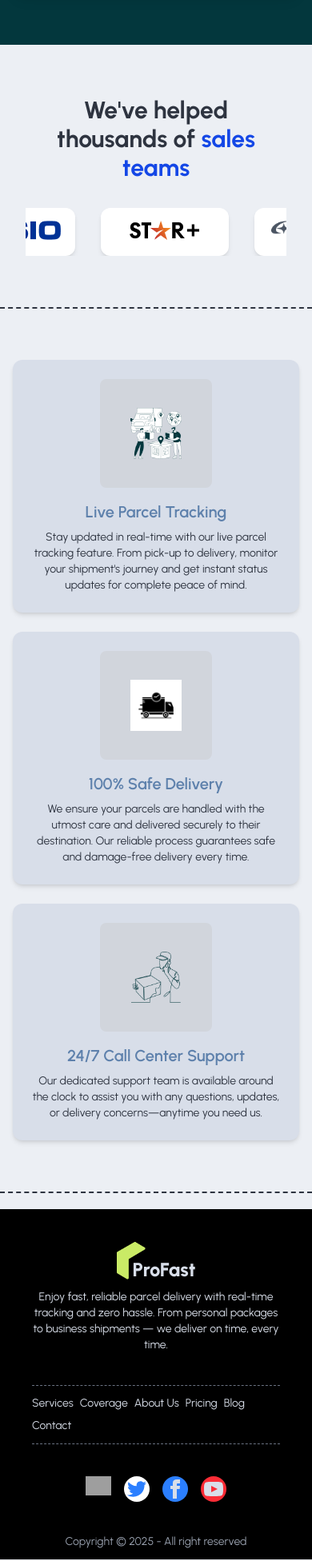
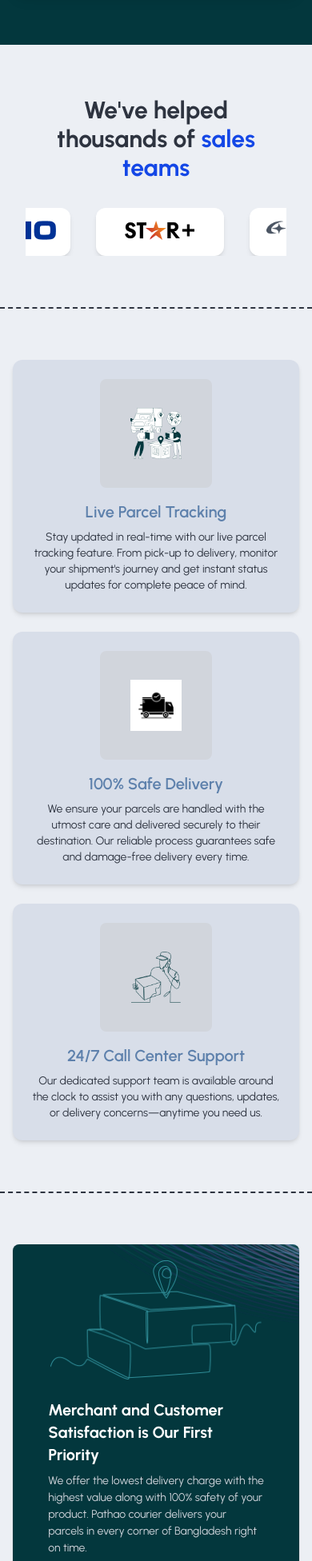
Before and after one commit to tanvir-hasan-code/Pro-First-Client, a React (Vite) app: page / in a window 390 px wide. Shown: the part 2780-4732 px from the top of the page at 80% size. Built offline with nearby package versions, Linux system fonts and the light colour scheme; grey boxes are pictures that could not be loaded.

Commit message:
Merchant Section Card Create

```diff
--- a/src/Pages/Home/Home/Home.jsx
+++ b/src/Pages/Home/Home/Home.jsx
@@ -5,6 +5,7 @@ import Services from '../../HomeComponents/OurServices/Services/Services';
 import useTitle from '../../../Hooks/useTitle';
 import SalesTeamSection from '../../HomeComponents/SalesTeamSection/SalesTeamSection';
 import FeatureCards from '../../HomeComponents/FeatureCard/FeatureCard';
+import MerchantCard from '../../HomeComponents/MerchantSection/MerchantCard';
 
 const Home = () => {
 	useTitle("Home")
@@ -14,7 +15,8 @@ const Home = () => {
 			<HowItWorks/>
 			<Services/>
 			<SalesTeamSection />
-			<FeatureCards/>
+			<FeatureCards />
+			<MerchantCard/>
 		</div>
 	);
 };
--- a/src/Pages/HomeComponents/FeatureCard/FeatureCard.jsx
+++ b/src/Pages/HomeComponents/FeatureCard/FeatureCard.jsx
@@ -29,7 +29,7 @@ const featuresData = [
 
 const FeatureCards = () => {
   return (
-    <div className="border-t-2 border-b-2 mb-5 border-dashed">
+    <div className="border-t-2 border-b-2 border-dashed">
       <section className="py-16 max-w-7xl mx-auto px-4 transition-colors duration-300">
         <div className="grid grid-cols-1  gap-6">
           {featuresData.map((feature) => (
--- /dev/null
+++ b/src/Pages/HomeComponents/MerchantSection/MerchantCard.jsx
@@ -0,0 +1,38 @@
+import React from "react";
+import locationMerchant from "../../../assets/location-merchant.png";
+
+const MerchantCard = () => {
+  return (
+    <div className="w-11/12 mx-auto">
+      <div className="card card-side flex flex-col-reverse md:flex-row bg-[url('assets/be-a-merchant-bg.png')] bg-no-repeat bg-[#03373D] my-16 lg:px-12  p-5  shadow-sm">
+        <div className="card-body flex-1">
+          <h2 className="card-title font-bold text-white text-xl md:text-2xl lg:text-3xl">
+            Merchant and Customer Satisfaction is Our First Priority
+          </h2>
+          <p className="text-gray-300">
+            We offer the lowest delivery charge with the highest value along
+            with 100% safety of your product. Pathao courier delivers your
+            parcels in every corner of Bangladesh right on time.
+          </p>
+          <div className="card-actions justify-start">
+            <button className="btn text-black  bg-[#CAEB66] rounded-full">
+              Become a Merchant
+            </button>
+            <button className="btn text-[#CAEB66] rounded-full btn-outline">
+              Earn with Profast Courier
+            </button>
+          </div>
+        </div>
+        <figure className="flex-1">
+          <img
+            src={locationMerchant}
+            alt="Merchant-Image"
+            className="w-10/12 md:w-96 md:h-80 object-contain lg:w-full"
+          />
+        </figure>
+      </div>
+    </div>
+  );
+};
+
+export default MerchantCard;
--- a/src/index.css
+++ b/src/index.css
@@ -4,7 +4,14 @@
 @plugin "daisyui";
 
 @plugin "daisyui" {
-  themes: light --default, dark --prefersdark, cupcake, nord, silk, night;
+  themes: light --default, dark, cupcake, nord, silk, night;
+}
+
+@plugin "daisyui/theme" {
+  name: "light";
+  default: true;
+  --color-primary: #CAEB66;
+  --color-merchant: #03373D;
 }
 
 
```
